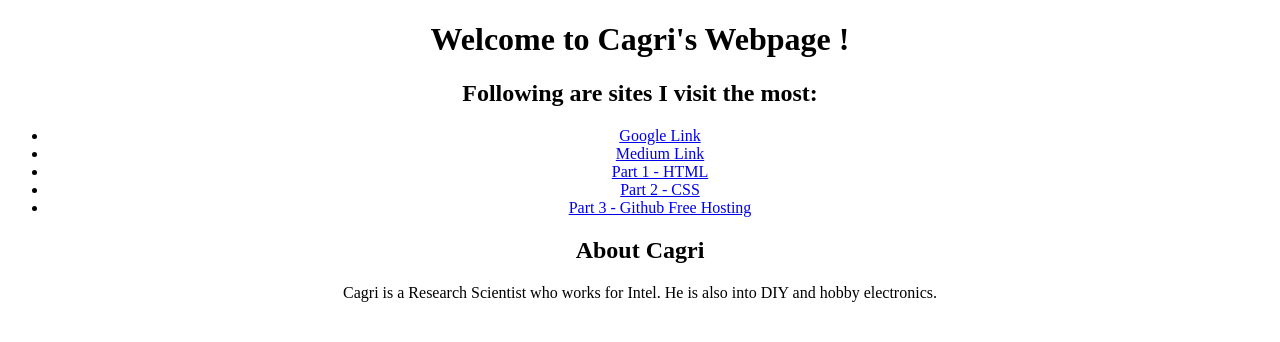
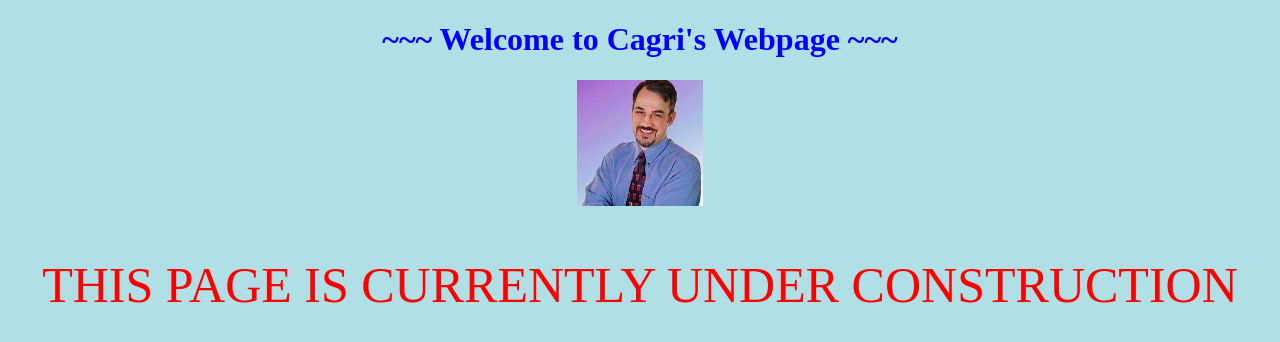
Before and after one commit to cagri-tanriover/cagri-tanriover.github.io, a plain HTML site: page index.html in a window 1280 px wide. Drawn offline with Linux system fonts and the light colour scheme.

Commit message:
Under construction info created
Added portrait image as well.
Created an images subfolder for storing images

```diff
--- a/index.html
+++ b/index.html
@@ -4,9 +4,19 @@
     <meta charset="UTF-8">
     <title>Cagri Tanriover Home Page</title>
 <style>
-h1 {text-align: center;}
-div {text-align: center;}
+body {background-color: powderblue;}
+p    {color: red;}
+
+img {
+  display: block;
+  margin-left: auto;
+  margin-right: auto;
+  width: 10%;
+}
+
 </style>
+
+
 </head>
 
 <!-- Write your comment here OR the code you would like to be ignored. -->
@@ -14,16 +24,15 @@ div {text-align: center;}
 <body>
 
     <div class="part_1">
-        <!--
-            <h1>Welcome to Cagri's Webpage!</h1>
+        <h1 style="color:blue;text-align:center;">~~~ Welcome to Cagri's Webpage ~~~</h1>
+		<img src="images/cagri_photo.jfif" alt="Cagri_Portrait">
+    </div>
 
-            <h2> This is heading 2 </h2>
-            <h3><a href=”https://www.linkedin.com/”> Let's go to LinkedIn now </a></h3>
-            <h6> This is heading 6 </h6>
-        -->
+	<div class="part_2">
+		<p style="color:red;text-align:center;font-size:50px;">THIS PAGE IS CURRENTLY UNDER CONSTRUCTION</p>
+	</div>
 
-        <h1>Welcome to Cagri's Webpage !</h1>
-    </div>
+	<!--
 
     <div class="part_2">
         <h2>Following are sites I visit the most:</h2>
@@ -43,6 +52,9 @@ div {text-align: center;}
             He is also into DIY and hobby electronics.
         </p>
     </div>
+
+	-->
+
 </body>
 
 </html>
```
Also changed, not shown: images/cagri_photo.jfif (added).
